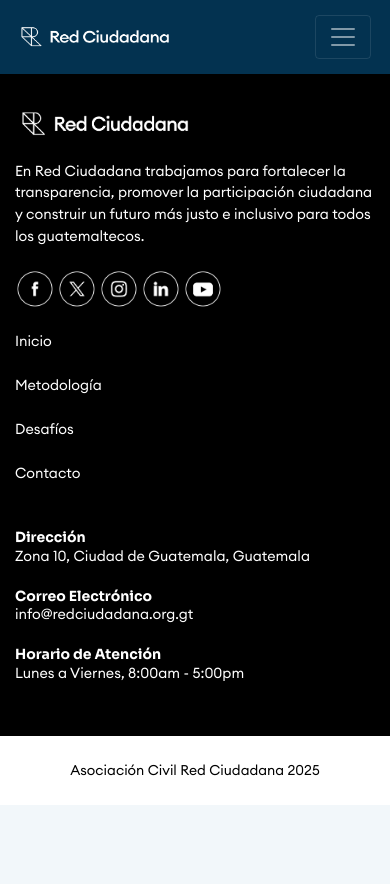
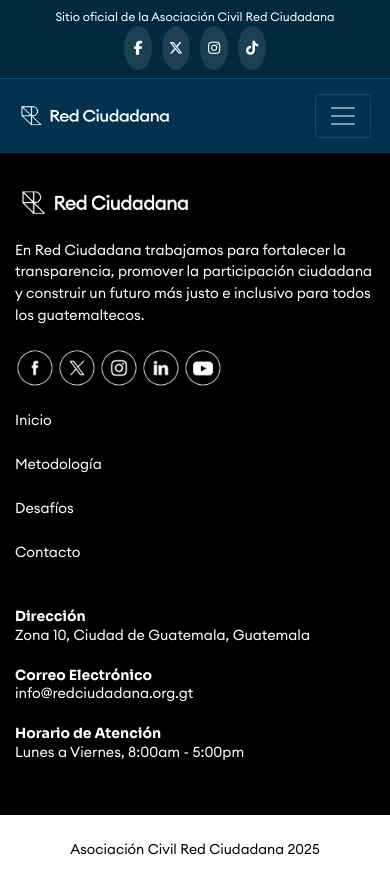
Before and after one commit to RedCiudadana/Desafios, an Eleventy site: page src/base.njk in a window 390 px wide. Before the commit the page ends 844 px from the top, so only its background shows below. Built offline with nearby package versions, Linux system fonts and the light colour scheme; Eleventy itself is replaced by a stand-in of ours; files that its build step writes are made by us from their sources; what render-markdown-js would draw is missing.

Commit message:
Updated base.njk

```diff
--- a/assets/css/style.css
+++ b/assets/css/style.css
@@ -49,6 +49,71 @@
 
 a:hover{
     text-decoration: none;
+}
+
+.topbar {
+    background-color: #012a3f;
+    padding: 10px 0;
+    border-bottom: 1px solid #044d6e;
+}
+
+.topbar-text {
+    color: #ffffff;
+    font-size: 14px;
+    font-family: 'Cuerpos-Regular', sans-serif;
+}
+
+.topbar-social {
+    display: flex;
+    justify-content: flex-end;
+    align-items: center;
+    gap: 15px;
+}
+
+.topbar-social a {
+    color: #ffffff;
+    font-size: 16px;
+    transition: all 0.3s ease;
+    display: inline-flex;
+    align-items: center;
+    justify-content: center;
+    width: 32px;
+    height: 32px;
+    border-radius: 50%;
+    background-color: rgba(255, 255, 255, 0.1);
+}
+
+.topbar-social a:hover {
+    background-color: #39A4DC;
+    color: #ffffff;
+    transform: translateY(-2px);
+}
+
+@media only screen and (max-width: 900px) {
+    .topbar {
+        padding: 8px 0;
+    }
+
+    .topbar-text {
+        font-size: 12px;
+        text-align: center;
+        margin-bottom: 8px;
+    }
+
+    .topbar-social {
+        justify-content: center;
+        gap: 10px;
+    }
+
+    .topbar-social a {
+        width: 28px;
+        height: 28px;
+        font-size: 14px;
+    }
+
+    .topbar .col-md-4 {
+        text-align: center !important;
+    }
 }
 
 .navbar {
--- a/src/base.njk
+++ b/src/base.njk
@@ -32,9 +32,28 @@
 		</div>
 	</div>
 
+	<!-- Topbar -->
+    <div class="topbar">
+        <div class="container-fluid px-5">
+            <div class="row align-items-center">
+                <div class="col-md-8 col-12">
+                    <p class="topbar-text mb-0">Sitio oficial de la Asociación Civil Red Ciudadana</p>
+                </div>
+                <div class="col-md-4 col-12 text-right">
+                    <div class="topbar-social">
+                        <a href="https://www.facebook.com/Redciudadanagt" target="_blank" rel="noopener"><i class="fa-brands fa-facebook-f"></i></a>
+                        <a href="https://twitter.com/redxguate" target="_blank" rel="noopener"><i class="fa-brands fa-x-twitter"></i></a>
+                        <a href="https://www.instagram.com/redxguate/" target="_blank" rel="noopener"><i class="fa-brands fa-instagram"></i></a>
+                        <a href="https://www.tiktok.com/@redxguate" target="_blank" rel="noopener"><i class="fa-brands fa-tiktok"></i></a>
+                    </div>
+                </div>
+            </div>
+        </div>
+    </div>
+
 	<!-- Navbar -->
     <nav class="navbar navbar-expand-lg navbar-dark">
-        <a class="navbar-brand" href="#"><img src="/assets/img/home/DC-02.png" style="width: 200px; height: auto;"></a>
+        <a class="navbar-brand" href="/index.html"><img src="/assets/img/home/DC-02.png" style="width: 200px; height: auto;"></a>
         <button class="navbar-toggler" type="button" data-toggle="collapse" data-target="#navbarNav" aria-controls="navbarNav" aria-expanded="false" aria-label="Toggle navigation">
             <span class="navbar-toggler-icon"></span>
         </button>
@@ -44,10 +63,6 @@
                 <li class="nav-item"><a class="nav-link" href="/metodologia/index.html">Metodología</a></li>
                 <li class="nav-item"><a class="nav-link" href="/desafios/index.html">Desafíos</a></li>
                 <li class="nav-item"><a class="nav-link" href="/contacto/index.html">Contacto</a></li>
-                <li class="nav-item"><a class="nav-link" href="https://www.facebook.com/Redciudadanagt"><i class="fa-brands fa-facebook-f"></i></a></li>
-                <li class="nav-item"><a class="nav-link" href="https://twitter.com/redxguate"><i class="fa-brands fa-x-twitter"></i></a></li>
-                <li class="nav-item"><a class="nav-link" href="https://www.instagram.com/redxguate/"><i class="fa-brands fa-instagram"></i></a></li>
-                <li class="nav-item"><a class="nav-link" href="https://www.tiktok.com/@redxguate"><i class="fa-brands fa-tiktok"></i></a></li>
             </ul>
         </div>
     </nav>
```
